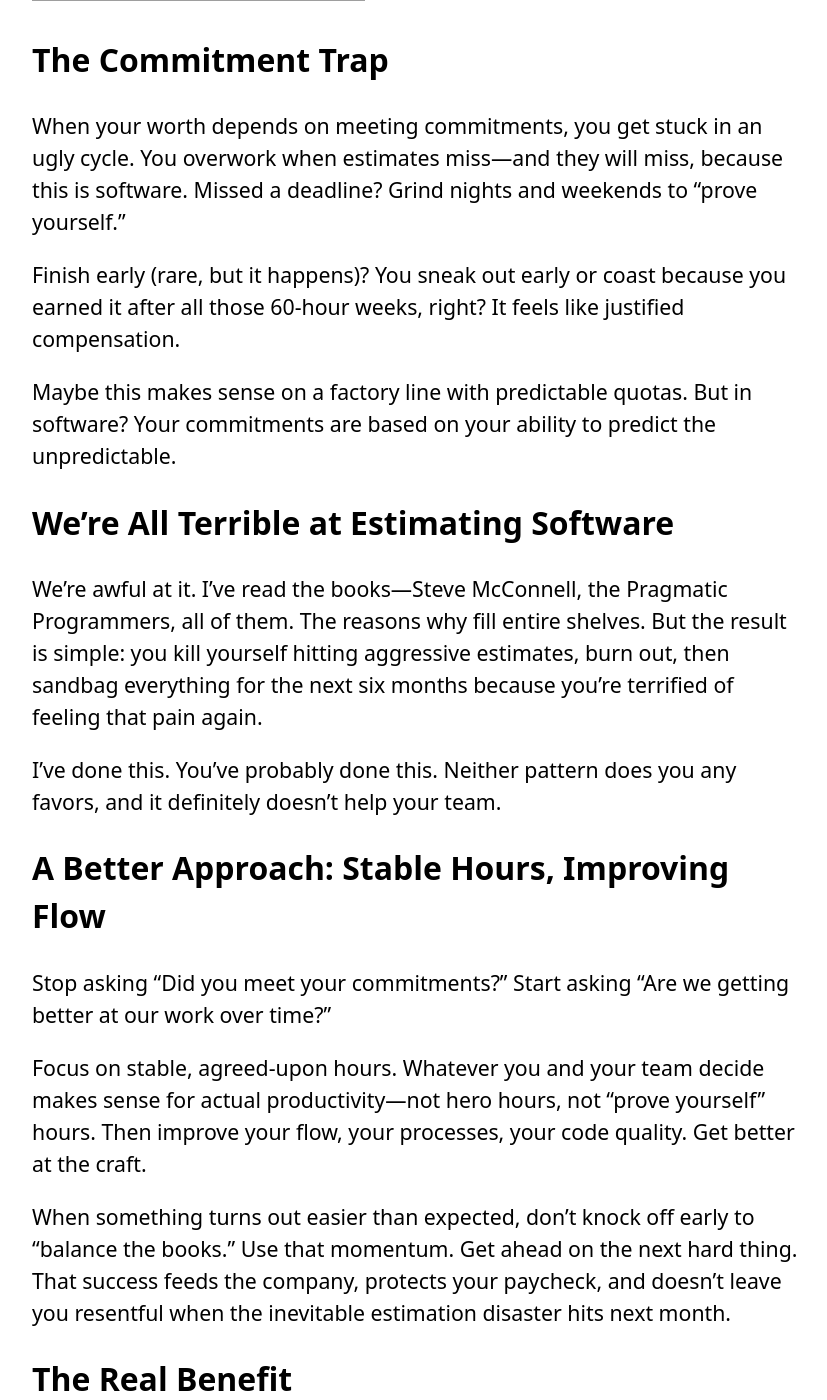
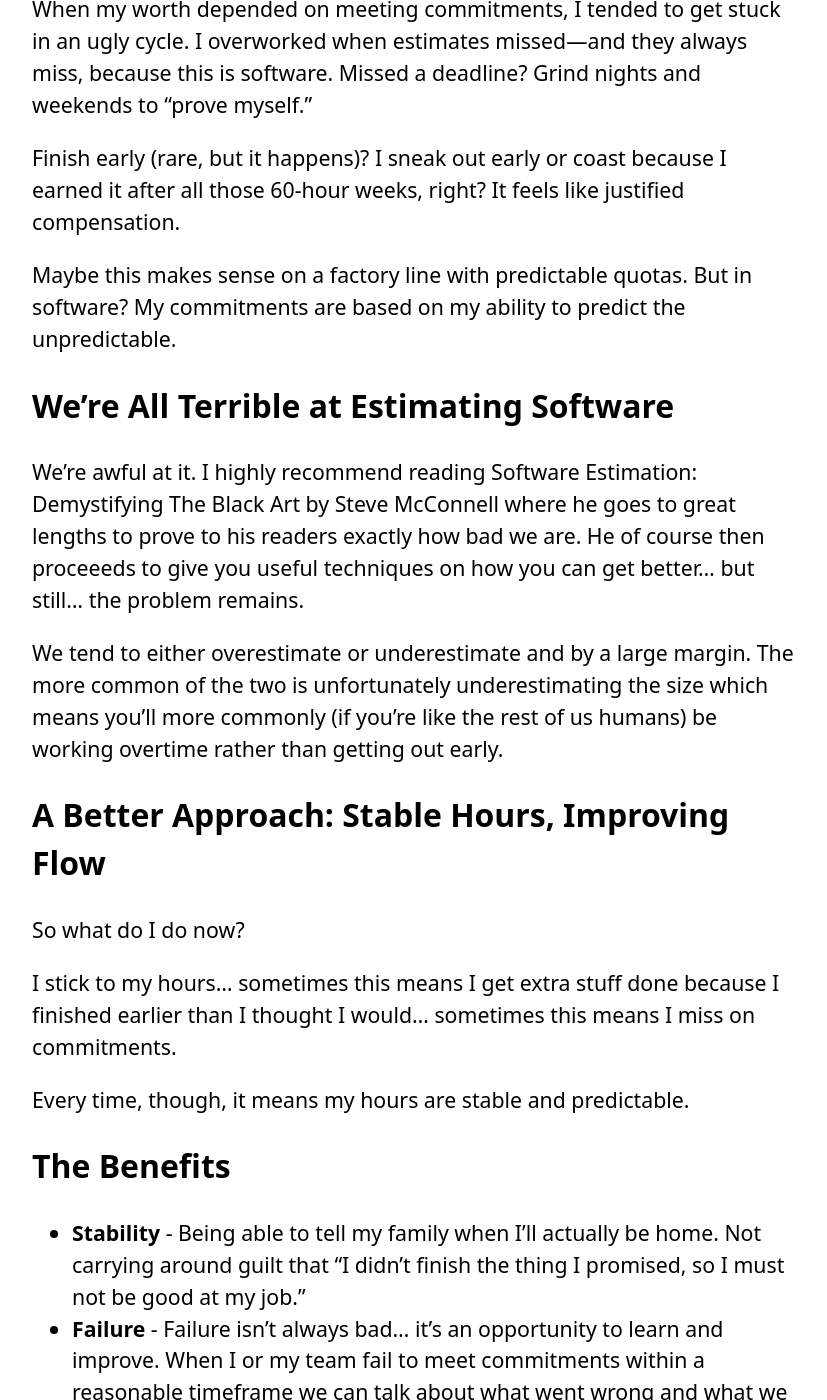
Before and after one commit to Tiberriver256/Tiberriver256.GitHub.io, a Jekyll site: the page built from _posts/2026-02-03-stable-work-hours-over-commitments.md, in a window 1280 px wide and 1400 px high, scrolled down 1243 px. Shown: the whole window, without its empty margins (224-1051 px from the left). Built offline with Jekyll 4.4.1, drawn with Linux system fonts in a browser that asks for light colours; comment, search, counter and statistics services are not loaded; some of the changed text lies outside the part shown; grey boxes are pictures that could not be loaded.

Commit message:
fix(blog): improve readability and structure of stable work hours post

```diff
--- a/_posts/2026-02-03-stable-work-hours-over-commitments.md
+++ b/_posts/2026-02-03-stable-work-hours-over-commitments.md
@@ -2,7 +2,9 @@
 published: true
 layout: post
 title: "Why I Prefer Stable Hours Over 'Get Your Work Done' in Software Dev"
-description: "In software dev, commitment-based schedules create unpredictable workloads. I prefer stable hours over the guilt cycle of estimation."
+description:
+  "In software dev, commitment-based schedules create unpredictable workloads. I
+  prefer stable hours over the guilt cycle of estimation."
 modified: 2026-02-03
 tags:
   - Productivity
@@ -11,42 +13,57 @@ categories:
   - Career
 ---
 
-I like stable, predictable work hours. There, I said it.
+I like stable, predictable work hours.
 
 {% include image.html path="stable-hours-graph.png" alt="Graph showing a flat green line representing consistent daily work hours - what I prefer" %}
 
-I used to promise a feature by Friday, work until 2 AM Thursday night to make it happen, then show up late Monday feeling like a hero. The next sprint? I'd estimate everything at triple the time because I was terrified of another all-nighter. My wife started asking if I actually had a job with set hours or if I was just making it up as I went.
-
-When you hook your worth to "commitments" or "getting your work done," your schedule becomes chaos.
+I learned that when you try to hook your self-worth to "commitments" or "getting
+your work done" in an environment like software development where work is so
+difficult to estimate your schedule can quickly become chaos.
 
 {% include image.html path="unpredictable-hours-graph.png" alt="Graph showing a wavy red line with peaks and valleys representing unpredictable daily work hours - what I want to avoid" %}
 
 ## The Commitment Trap
 
-When your worth depends on meeting commitments, you get stuck in an ugly cycle. You overwork when estimates miss—and they will miss, because this is software. Missed a deadline? Grind nights and weekends to "prove yourself."
+When my worth depended on meeting commitments, I tended to get stuck in an ugly
+cycle. I overworked when estimates missed—and they always miss, because this is
+software. Missed a deadline? Grind nights and weekends to "prove myself."
 
-Finish early (rare, but it happens)? You sneak out early or coast because you earned it after all those 60-hour weeks, right? It feels like justified compensation.
+Finish early (rare, but it happens)? I sneak out early or coast because I earned
+it after all those 60-hour weeks, right? It feels like justified compensation.
 
-Maybe this makes sense on a factory line with predictable quotas. But in software? Your commitments are based on your ability to predict the unpredictable.
+Maybe this makes sense on a factory line with predictable quotas. But in
+software? My commitments are based on my ability to predict the unpredictable.
 
 ## We're All Terrible at Estimating Software
 
-We're awful at it. I've read the books—Steve McConnell, the Pragmatic Programmers, all of them. The reasons why fill entire shelves. But the result is simple: you kill yourself hitting aggressive estimates, burn out, then sandbag everything for the next six months because you're terrified of feeling that pain again.
+We're awful at it. I highly recommend reading Software Estimation: Demystifying
+The Black Art by Steve McConnell where he goes to great lengths to prove to his
+readers exactly how bad we are. He of course then proceeeds to give you useful
+techniques on how you can get better... but still... the problem remains.
 
-I've done this. You've probably done this. Neither pattern does you any favors, and it definitely doesn't help your team.
+We tend to either overestimate or underestimate and by a large margin. The more
+common of the two is unfortunately underestimating the size which means you'll
+more commonly (if you're like the rest of us humans) be working overtime rather
+than getting out early.
 
 ## A Better Approach: Stable Hours, Improving Flow
 
-Stop asking "Did you meet your commitments?" Start asking "Are we getting better at our work over time?"
+So what do I do now?
 
-Focus on stable, agreed-upon hours. Whatever you and your team decide makes sense for actual productivity—not hero hours, not "prove yourself" hours. Then improve your flow, your processes, your code quality. Get better at the craft.
+I stick to my hours... sometimes this means I get extra stuff done because I finished earlier than I thought I would... sometimes this means I miss on commitments.
 
-When something turns out easier than expected, don't knock off early to "balance the books." Use that momentum. Get ahead on the next hard thing. That success feeds the company, protects your paycheck, and doesn't leave you resentful when the inevitable estimation disaster hits next month.
+Every time, though, it means my hours are stable and predictable.
 
-## The Real Benefit
 
-Stability. Being able to tell my family when I'll actually be home. Not carrying around guilt that "I didn't finish the thing I promised, so I must not be good at my job."
+## The Benefits
 
-Software is wickedly hard to predict. There's no quota sheet to check at the end of the day. Work stable hours that keep you sane and productive, get better at your craft over time, and—here's the hard part—let go of the rest.
+* **Stability** - Being able to tell my family when I'll actually be home. Not carrying
+around guilt that "I didn't finish the thing I promised, so I must not be good
+at my job."
+* **Failure** - Failure isn't always bad... it's an opportunity to learn and improve. When I or my team fail to meet commitments within a reasonable timeframe we can talk about what went wrong and what we can do better next time. Overworking to hit a deadline short-circuited that value for me for a long time.
 
-The developers who last in this industry aren't the ones who can pull all-nighters on command. They're the ones who stay consistent.
+
+
+> **Side Note:** I still work crazy hours sometimes... but... that's a different
+> problem 😝
```
